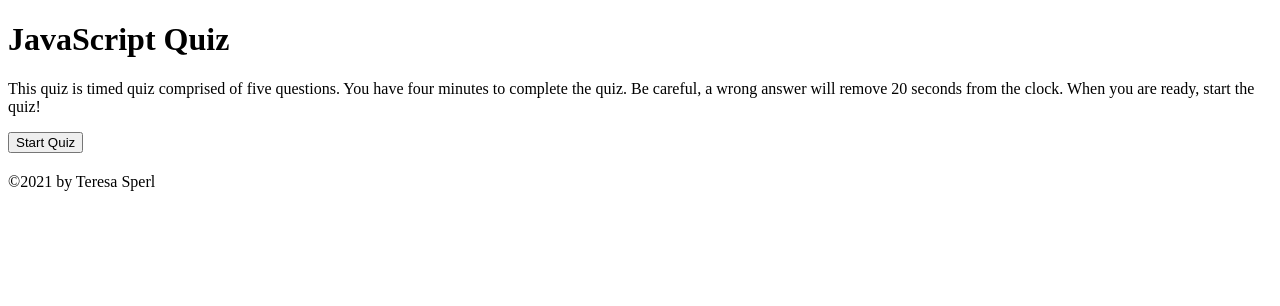
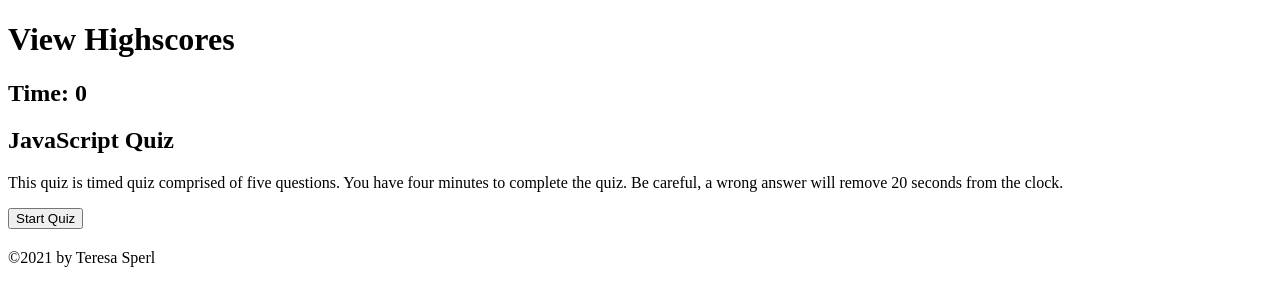
Before and after one commit to sper0054/JavaScript-Quiz, a plain HTML site: page index.html in a window 1280 px wide. Drawn offline with Linux system fonts and the light colour scheme.

Commit message:
header fix

```diff
--- a/index.html
+++ b/index.html
@@ -9,18 +9,29 @@
 
     <body>
         <header>
-            <h1 class="page-title">JavaScript Quiz</h1>
-            <p>This quiz is timed quiz comprised of five questions. You have four minutes to complete the quiz. Be careful, a wrong answer will remove 20 seconds from the clock. When you are ready, start the quiz!</p>
-            <div class="start button">
-                <button class="btn" id="start-quiz" type="submit">Start Quiz</button>
+            <div class="container">
+                <h1 id="high-score">View Highscores</h1>
+                <h2 id="timer">Time: 0</h2>
             </div>
         </header>
 
         <main class="quiz-wrapper">
+
+            <section class="quiz-introduction">
+                <h1 class="quiz-title">JavaScript Quiz</h1>
+                <p>This quiz is timed quiz comprised of five questions. You have four minutes to complete the quiz. Be careful, a wrong answer will remove 20 seconds from the clock.</p>
+
+                <div class="start button">
+                    <button class="btn" id="start-quiz" type="submit">Start Quiz</button>
+                </div>
+
+            </section>
+
             <section class="question-wrapper">
                 <h2 class="question" id="quiz-question"></h2>
                 <ul class="answers" id="possible-answers"></ul>
             </section>
+
         </main>
 
         <footer>
```
